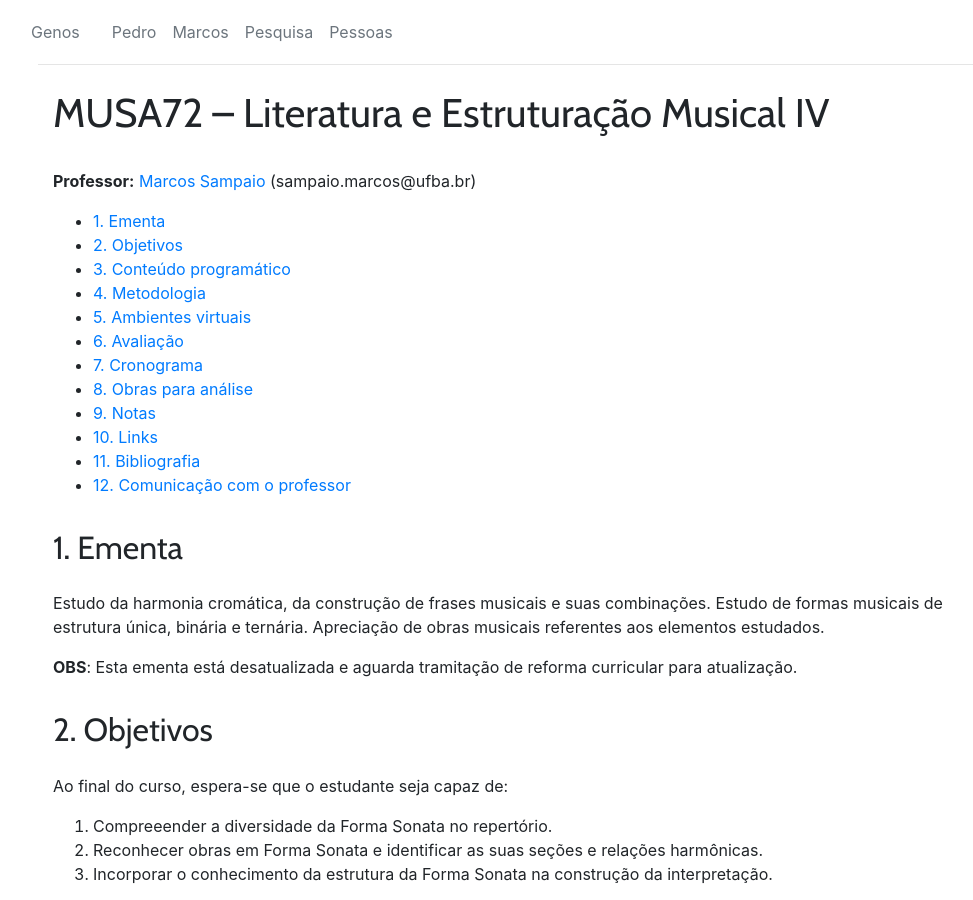
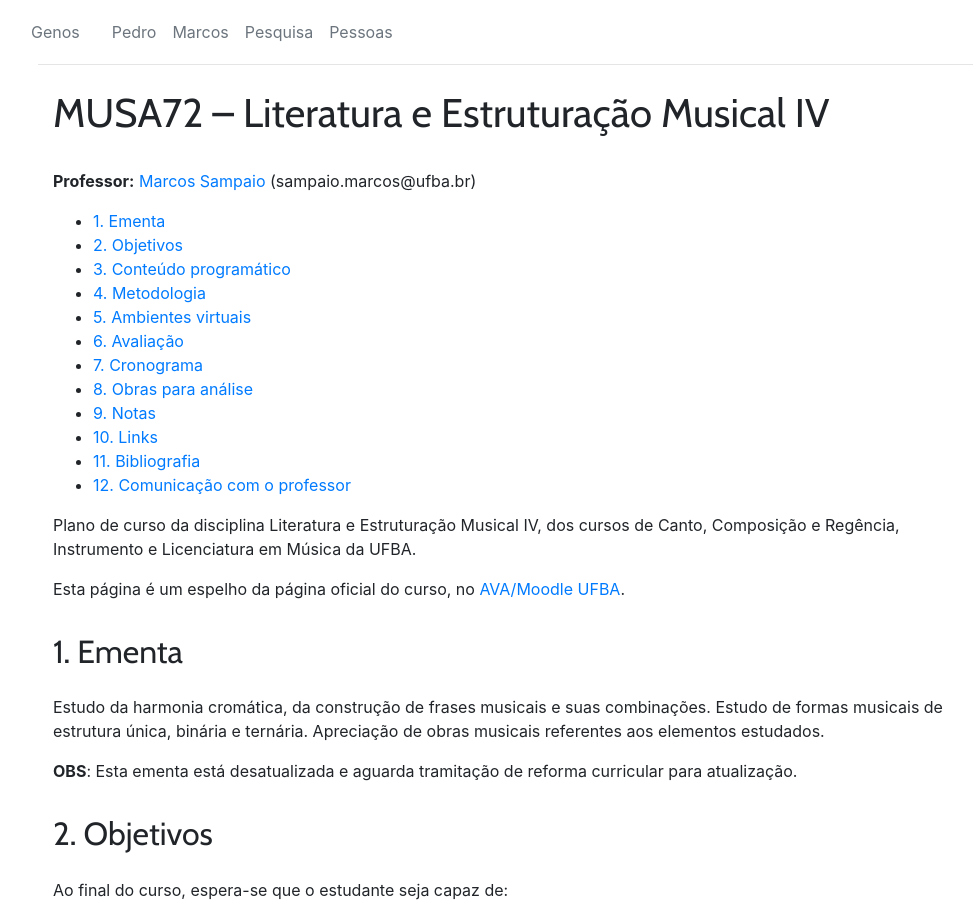
Before and after one commit to kroger/genosmus, a Jekyll site: the page built from _marcos/musa72.md, in a window 1280 px wide and 900 px high. Shown: the whole window, without its empty margins (47-1020 px from the left). Built offline with Jekyll 4.4.1, drawn with Linux system fonts in a browser that asks for light colours; nearby versions of some CDN libraries; the table of contents is made by our own code.

Commit message:
Insere link AVA

```diff
--- a/_marcos/musa72.md
+++ b/_marcos/musa72.md
@@ -4,6 +4,10 @@ layout: disciplina
 toc: true
 level: graduacao
 ---
+
+Plano de curso da disciplina Literatura e Estruturação Musical IV, dos cursos de Canto, Composição e Regência, Instrumento e Licenciatura em Música da UFBA.
+
+Esta página é um espelho da página oficial do curso, no [AVA/Moodle UFBA](https://ava.ufba.br/).
 
 ## 1. Ementa
 
```
Also changed, not shown: _marcos/musa70.md (+4 -0 lines), _marcos/musb15.md (+1 -1 lines).
